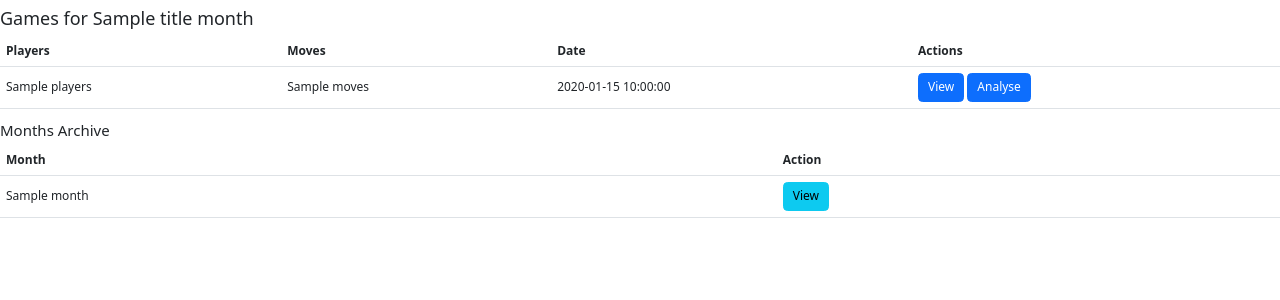
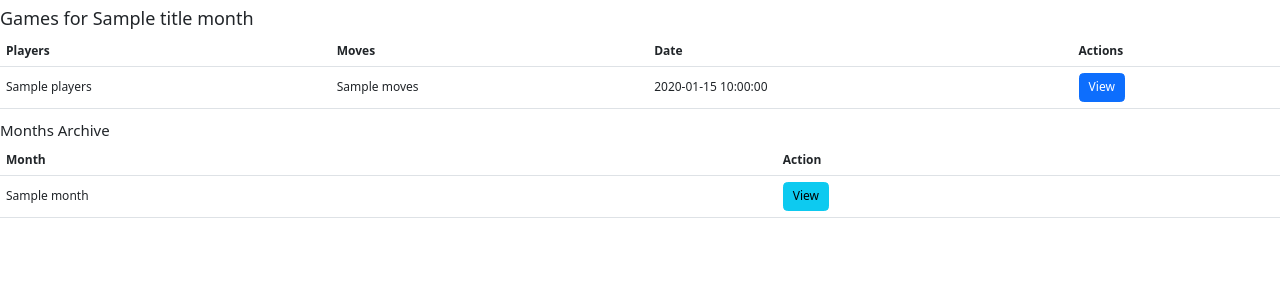
Before and after one commit to SirNytram/chess-blunder-analysis, a Flask app: template templates/games.html in a window 1280 px wide. Shown: the part 42-342 px from the top of the page. Run offline with Flask 2, Linux system fonts and the light colour scheme; the template is opened without the code that fills it: most values are stand-ins (such as "Sample title", 1, 10 or a date in 2020); some libraries are stand-ins or nearby versions.

Commit message:
remove analyse button

```diff
--- a/templates/games.html
+++ b/templates/games.html
@@ -61,7 +61,9 @@
                     <!-- <td>{{game['result']}}</td> -->
                     <td>{{game['moves']}}</td>
                     <td>{{game['date']|safe}}</td>
-                    <td><a name="" id="" class="btn btn-primary me-1" href="/game/{{user}}/{{game['game_id']}}/view" role="button" onclick="loading(1);">View</a><a name="" id="" class="btn btn-primary me-1" href="/game/{{user}}/{{game['game_id']}}/analyse" role="button" onclick="loading(2);">Analyse</a></td></tr>
+                    <td><a name="" id="" class="btn btn-primary me-1" href="/game/{{user}}/{{game['game_id']}}/view" role="button" onclick="loading(1);">View</a>
+                      <!-- <a name="" id="" class="btn btn-primary me-1" href="/game/{{user}}/{{game['game_id']}}/analyse" role="button" onclick="loading(2);">Analyse</a> -->
+                    </td></tr>
               {% endfor %}
 
           </tbody>
```
